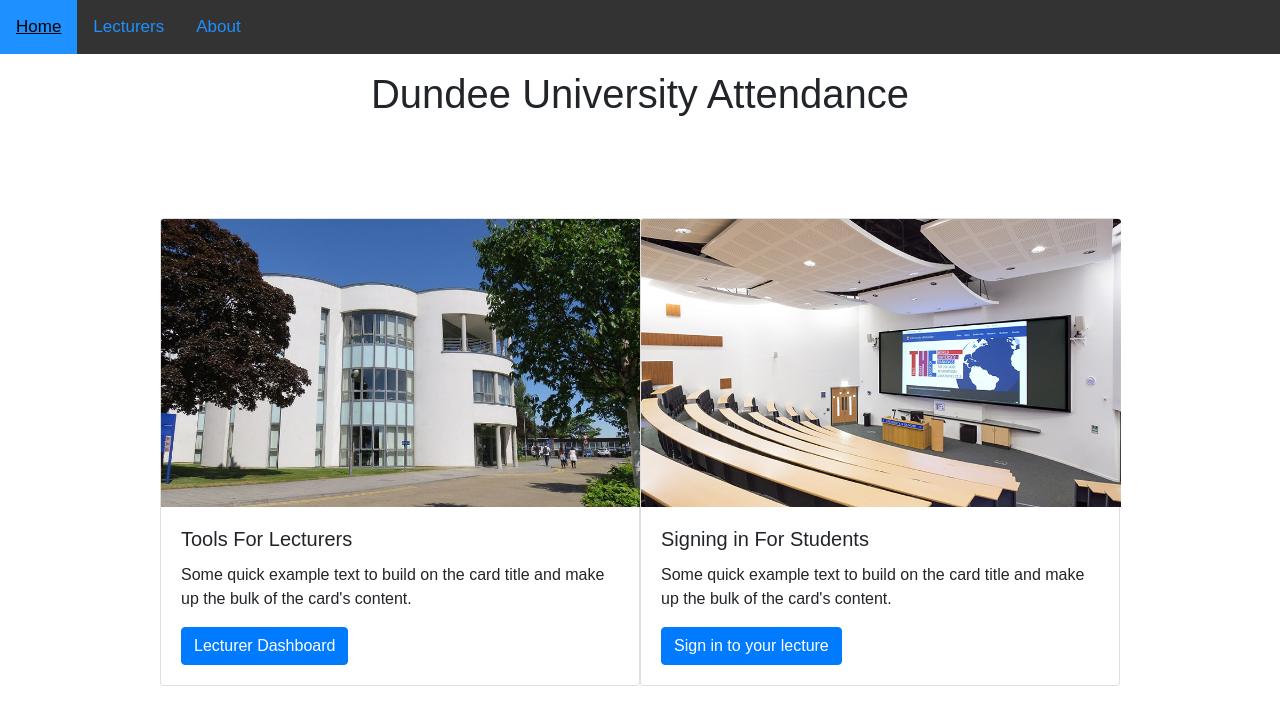
After one commit to abbas67/honours-project, a Flask app: page /Home in a window 1280 px wide. The commit adds this page. Shown: the top 725 px of the page. Run offline with Flask 2, Linux system fonts and the light colour scheme; some libraries are stand-ins or nearby versions.

Commit message:
Added more pages

```diff
--- a/main.py
+++ b/main.py
@@ -6,12 +6,17 @@ app = Flask(__name__)
 
 
 @app.route("/")
-@app.route("/home")
+@app.route("/Home")
 def index():
+    return render_template('homepage.html')
+
+
+@app.route("/lecturesignin")
+def lecturesignin():
     date = datetime.datetime.now()
 
     #uses template from https://bootsnipp.com/snippets/vl4R7
-    return render_template('home.html', date=date)
+    return render_template('lecturesignin.html', date=date)
 
 
 @app.route("/genCode")
@@ -26,4 +31,4 @@ def generatenewcode():
 
 
 if __name__ == "__main__":
-    app.run(host= '0.0.0.0', threaded=True)
+    app.run(host='0.0.0.0', threaded=True)
--- /dev/null
+++ b/static/homepage.css
@@ -0,0 +1,31 @@
+* {
+  box-sizing: border-box;
+}
+
+body {
+  font-family: Arial, Helvetica, sans-serif;
+}
+.flex-container{
+    display: flex;
+    justify-content: center;
+    background:#fff;
+    align-self:center;
+    vertical-align: middle;
+    margin-top: 100px;
+
+}
+.card-img-top {
+    width: 30rem;
+    height: 18rem;
+    object-fit: cover;
+}
+
+
+/* Responsive columns - one column layout (vertical) on small screens */
+@media screen and (max-width: 600px) {
+  .column {
+    width: 100%;
+    display: block;
+    margin-bottom: 20px;
+  }
+}
--- /dev/null
+++ b/static/layout.css
@@ -0,0 +1,29 @@
+body {
+  margin: 0;
+  font-family: Arial, Helvetica, sans-serif;
+
+}
+
+.topnav {
+  overflow: hidden;
+  background-color: #333;
+}
+
+.topnav a {
+  float: left;
+  color: dodgerblue;
+  text-align: center;
+  padding: 14px 16px;
+  text-decoration: none;
+  font-size: 17px;
+}
+
+.topnav a:hover {
+  background-color: dodgerblue;
+  color: black;
+}
+
+.topnav a.active {
+  background-color: black;
+  color: white;
+}
--- a/templates/genCode.html
+++ b/templates/genCode.html
@@ -3,7 +3,6 @@
 {% block head %}
   <link rel="stylesheet" type="text/css" href="{{ url_for('static', filename='genCode.css') }}">
      <title>Code Generation</title>
-   <!--Made with love by Mutiullah Samim -->
 
 
     <title>Code Generation</title>
--- /dev/null
+++ b/templates/homepage.html
@@ -0,0 +1,46 @@
+{% extends "layout.html" %}
+
+{% block head %}
+
+    <link rel="stylesheet" href="https://stackpath.bootstrapcdn.com/bootstrap/4.3.1/css/bootstrap.min.css" integrity="sha384-ggOyR0iXCbMQv3Xipma34MD+dH/1fQ784/j6cY/iJTQUOhcWr7x9JvoRxT2MZw1T" crossorigin="anonymous">
+    <link rel="stylesheet" type="text/css" href="{{ url_for('static', filename='homepage.css') }}">
+    <title>Home</title>
+
+{% endblock head %}
+
+{% block content %}
+
+
+    <p> </p>
+    <h1 align="center"> Dundee University Attendance</h1>
+
+
+    <div class ="flex-container" id="menu-options">
+
+            <div class="card" style="width: 30rem;">
+          <img class="card-img-top" src="/static/lecturersPic.jpg" >
+          <div class="card-body">
+            <h5 class="card-title">Tools For Lecturers</h5>
+            <p class="card-text">Some quick example text to build on the card title and make up the bulk of the card's content.</p>
+            <a href="#" class="btn btn-primary">Lecturer Dashboard</a>
+          </div>
+        </div>
+
+        <div class="card" style="width: 30rem;">
+          <img class="card-img-top" src="/static/lecturePic.jpg" >
+          <div class="card-body">
+            <h5 class="card-title">Signing in For Students</h5>
+            <p class="card-text">Some quick example text to build on the card title and make up the bulk of the card's content.</p>
+            <a href="{{ url_for('lecturesignin') }}" class="btn btn-primary">Sign in to your lecture</a>
+          </div>
+        </div>
+
+    </div>
+
+
+{% endblock content %}
+
+{% block scripts %}
+{{ super() }}
+
+{% endblock scripts %}
--- a/templates/layout.html
+++ b/templates/layout.html
@@ -2,39 +2,8 @@
 <html lang="en">
 <head>
 
-<style>
-body {
-  margin: 0;
-  font-family: Arial, Helvetica, sans-serif;
-
-}
-
-.topnav {
-  overflow: hidden;
-  background-color: #333;
-}
-
-.topnav a {
-  float: left;
-  color: white;
-  text-align: center;
-  padding: 14px 16px;
-  text-decoration: none;
-  font-size: 17px;
-}
-
-.topnav a:hover {
-  background-color: black;
-  color: black;
-}
-
-.topnav a.active {
-  background-color: #FFC312;
-  color: white;
-}
-</style>
-
     <meta charset="UTF-8">
+    <link rel="stylesheet" type="text/css" href="{{ url_for('static', filename='layout.css') }}">
     <title>{% block title %}{% endblock %}</title>
 
     {% block head %}{% endblock head%}
@@ -43,12 +12,12 @@ body {
 <section class="content">
   <header>
     <div class="topnav">
-      <a class="active" href="#home">Home</a>
-      <a href="#Lecturers">Lecturers</a>
-      <a href="#about">About</a>
+          <div class="active">
+          <a href="#">Home</a>
+          <a href="#Lecturers">Lecturers</a>
+          <a href="#about">About</a>
+        </div>
     </div>
-
-
   </header>
   {% block content %}{% endblock %}
 </section>
--- a/templates/home.html
+++ b/templates/lecturesignin.html
@@ -2,7 +2,7 @@
 
 {% block head %}
     <meta charset="UTF-8">
-    <link rel="stylesheet" type="text/css" href="{{ url_for('static', filename='home.css') }}">
+    <link rel="stylesheet" type="text/css" href="{{ url_for('static', filename='lecturesignin.css') }}">
 
 
     <title>Login Page</title>
@@ -61,10 +61,10 @@
                 </div>
                 <div class="card-footer">
                     <div class="d-flex justify-content-center links">
-                        Don't have an account?<a href="#">Sign Up</a>
+                        <a href="#" style="color:dodgerblue" >Don't have an account? Sign Up</a>
                     </div>
                     <div class="d-flex justify-content-center">
-                        <a href="#">Forgot your password?</a>
+                        <a href="#" style="color:dodgerblue">Forgot your password?</a>
                     </div>
                 </div>
             </div>
```
Also changed, not shown: static/home.css (deleted, +0 -89 lines), static/lecturesignin.css (added, +78 -0 lines), static/LecturersPic.jpg (added), static/lecturePic.jpg (added).
